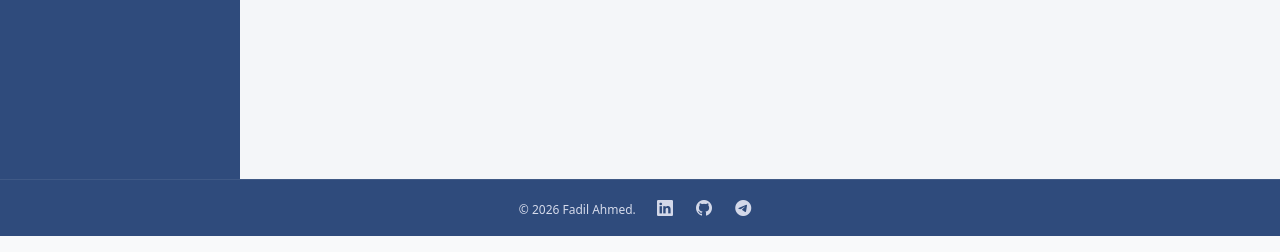
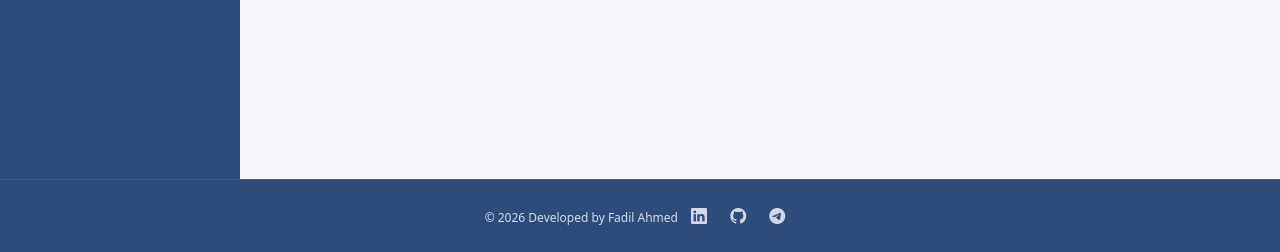
Before and after one commit to ALFINC1/Data-Visualization-and-Management-System, a Flask app: page /data in a window 1280 px wide. Shown: the part 621-873 px from the top of the page. Run offline with Flask 3, Linux system fonts and the light colour scheme.

Commit message:
layout edited

```diff
--- a/templates/base.html
+++ b/templates/base.html
@@ -216,9 +216,9 @@
 </div>
 
 <footer class="dvms-footer">
-  <div class="footer-inner py-3">
-    © <span id="year"></span> Fadil Ahmed.
-    <span class="footer-icons ms-2">
+  <div class="footer-inner py-4">
+    © <span id="year" ></span> Developed by Fadil Ahmed
+    <span class="footer-icons ms-0">
       <a href="https://www.linkedin.com/in/fadilahmed123" target="_blank" aria-label="LinkedIn"><i class="bi bi-linkedin"></i></a>
       <a href="https://github.com/ALFINC1" target="_blank" aria-label="GitHub"><i class="bi bi-github"></i></a>
       <a href="https://t.me/ALFINC1" target="_blank" aria-label="Telegram"><i class="bi bi-telegram"></i></a>
```
Also changed, not shown: README.md, static/heatmap.png, static/line.png, static/scatter.png, static/storage/preset.json (renamed from storage/preset.json), static/storage/presets.json (added).
